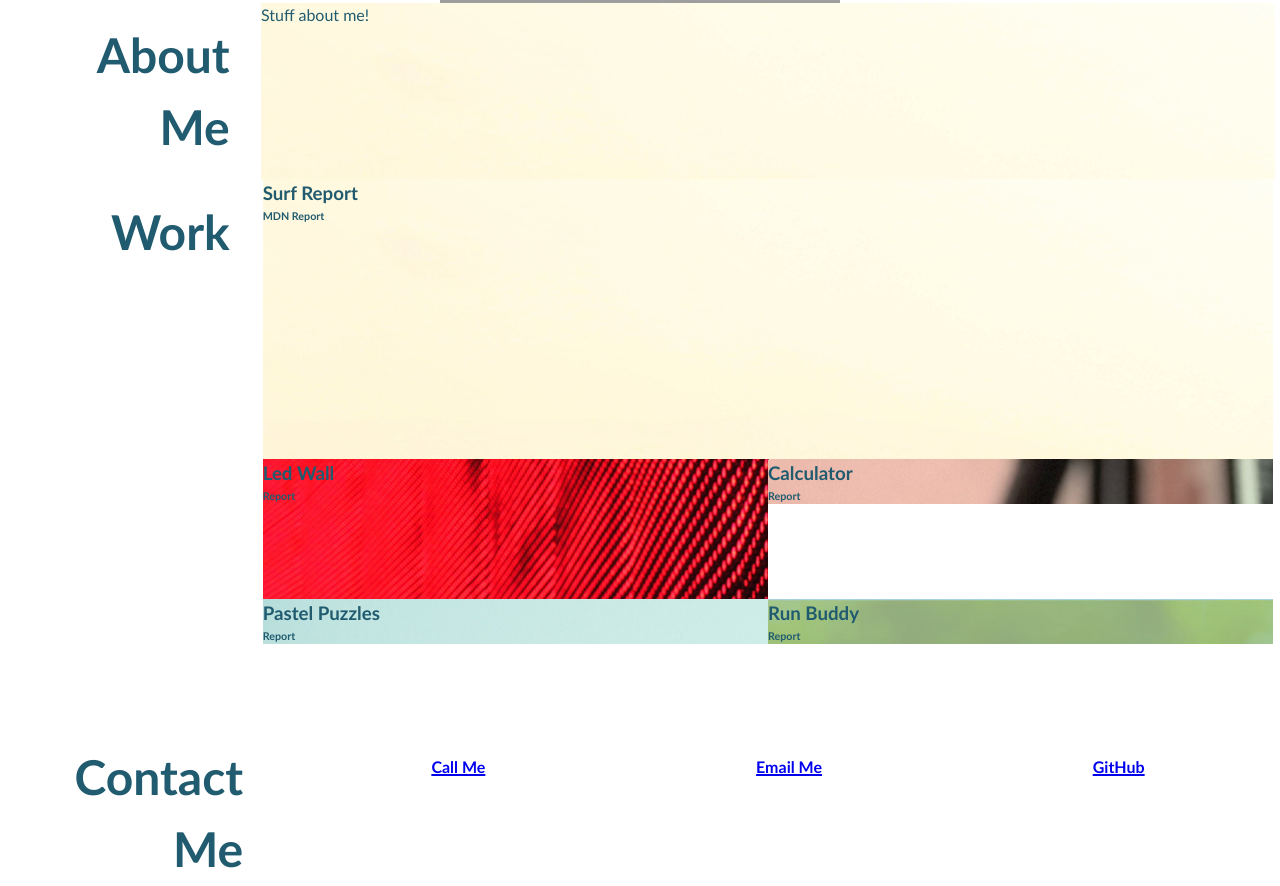
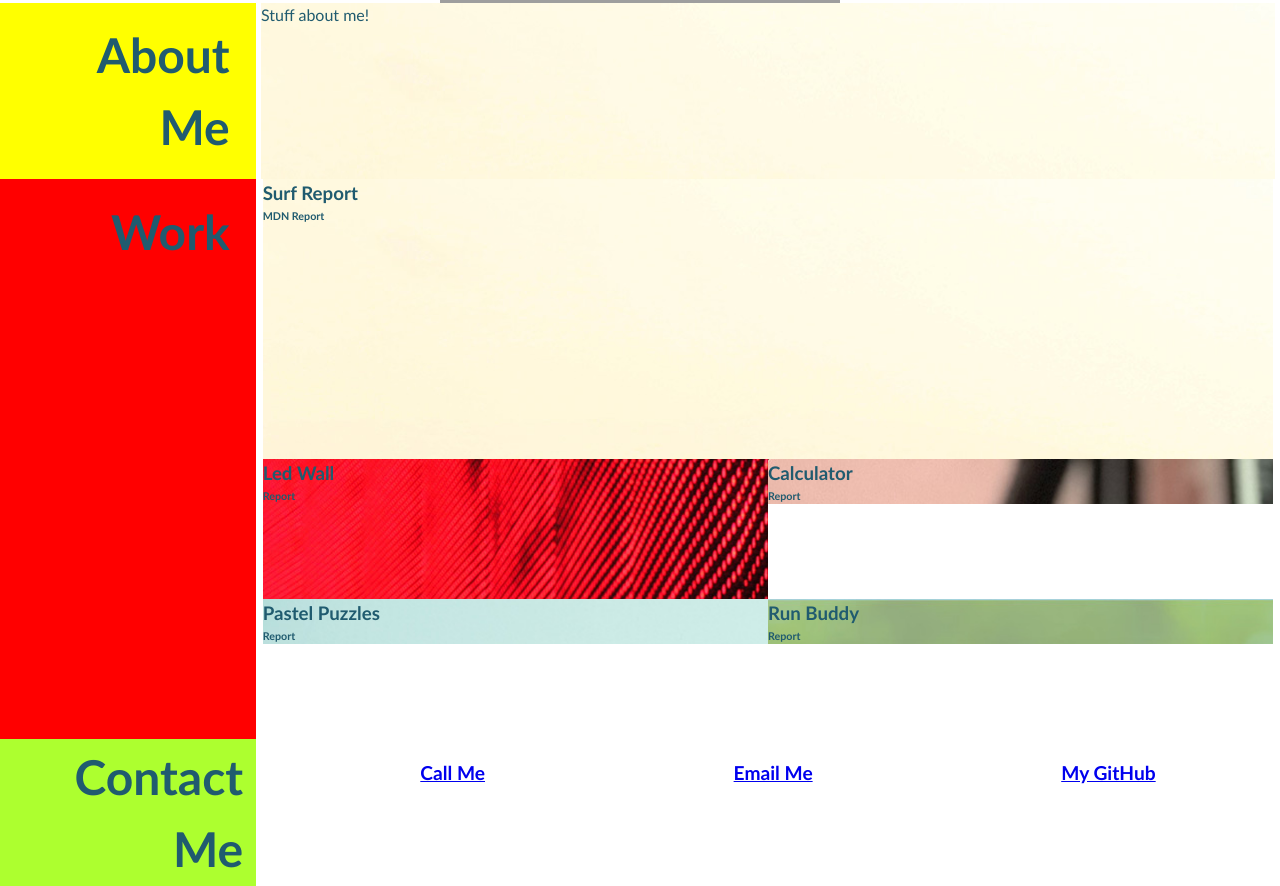
Before and after one commit to EDX-IL/Portfolio_Challenge, a plain HTML site: page index.html in a window 1280 px wide. Shown: the part 263-1149 px from the top of the page. Drawn offline with Linux system fonts and the light colour scheme; grey boxes are pictures that could not be loaded.

Commit message:
change to mygithub and opens in new page

```diff
--- a/css/style.css
+++ b/css/style.css
@@ -191,8 +191,8 @@ nav a:hover {
 }
 
 #about {
-  /* display: grid;   */
-  /* background-color: yellow; */
+  display: grid;
+ background-color: yellow;
 
 
 }
@@ -211,7 +211,7 @@ nav a:hover {
 }
 
 #work {
-  /* background-color: red; */
+  background-color: red;
 
 }
 
@@ -264,25 +264,19 @@ nav a:hover {
 
 #contact {
 
-  /* background-color: greenyellow; */
+  background-color: greenyellow;
 
 }
 
 #contactdetails ul {
   display: flex;
   justify-content: space-around;
+  min-width: 200px;
+  list-style-type: none;
 
-  min-width: 400px;
-  list-style-type: none;
-}
+  font-size:larger;
+  font-weight: bold;
 
-#contactdetails a {
-
-
-  font-size: medium;
-  font-weight: bold;
-  text-decoration: underline solid;
-  text-decoration-thickness: 10%;
 }
 
 
--- a/index.html
+++ b/index.html
@@ -96,7 +96,7 @@
       <ul>
       <li><a href="tel:+441412802222">Call Me</a></li>
       <li><a href="mailto:edx@logendra.com">Email Me</a></li>
-      <li><a href="https://github.com/EDX-IL">GitHub</a></li>
+      <li><a href="https://github.com/EDX-IL" target="_blank">My GitHub</a></li>
 
     </ul>
     </section>
```
